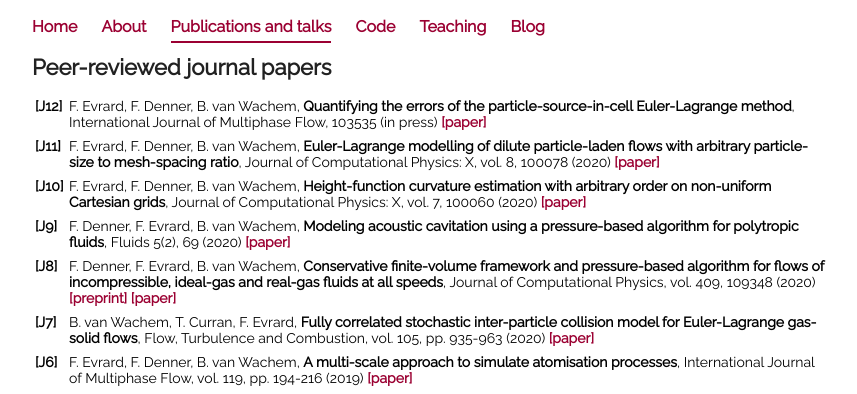
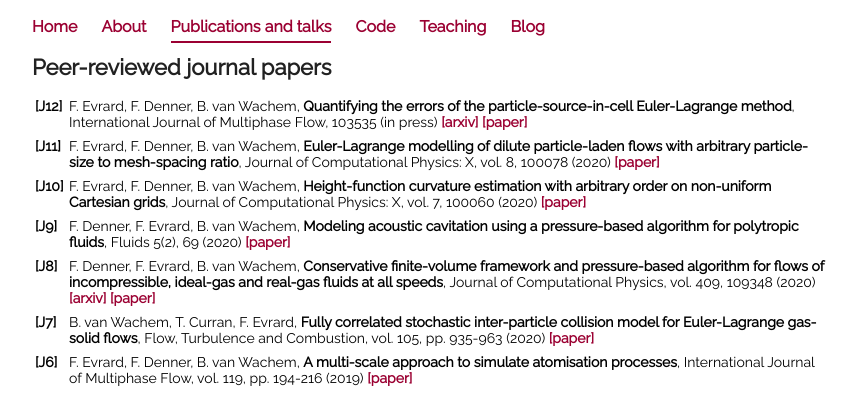
Before and after one commit to fabienevrard/fabienevrard.github.io, a Jekyll site: the page built from publications/index.html, in a window 1280 px wide. Shown: the top 394 px of the page, without its empty margins (208-1065 px from the left). Built offline with Jekyll 4.4.1, drawn with Linux system fonts in a browser that asks for light colours.

Commit message:
Update index.html

```diff
--- a/publications/index.html
+++ b/publications/index.html
@@ -10,7 +10,7 @@ title: Publications and talks
 		 <col width=95%>
 		 <tr>
 			 <td><b>[J12]</b></td>
-			 <td>F. Evrard, F. Denner, B. van Wachem, <b>Quantifying the errors of the particle-source-in-cell Euler-Lagrange method</b>, International Journal of Multiphase Flow, 103535 (in press) <b><a href="https://doi.org/10.1016/j.ijmultiphaseflow.2020.103535">[paper]</a></b></td>
+			 <td>F. Evrard, F. Denner, B. van Wachem, <b>Quantifying the errors of the particle-source-in-cell Euler-Lagrange method</b>, International Journal of Multiphase Flow, 103535 (in press) <b><a href="">[arxiv]</a> <a href="https://doi.org/10.1016/j.ijmultiphaseflow.2020.103535">[paper]</a></b></td>
 		 </tr>
 		 <tr><td></td><td></td></tr>
 		 <tr>
@@ -30,7 +30,7 @@ title: Publications and talks
 		 <tr><td></td><td></td></tr>
 		 <tr>
 			 <td><b>[J8]</b></td>
-			 <td>F. Denner, F. Evrard, B. van Wachem, <b>Conservative finite-volume framework and pressure-based algorithm for flows of incompressible, ideal-gas and real-gas fluids at all speeds</b>, Journal of Computational Physics, vol. 409, 109348 (2020) <b><a href="https://arxiv.org/abs/2002.10482">[preprint]</a></b> <b><a href="https://doi.org/10.1016/j.jcp.2020.109348">[paper]</a></b></td>
+			 <td>F. Denner, F. Evrard, B. van Wachem, <b>Conservative finite-volume framework and pressure-based algorithm for flows of incompressible, ideal-gas and real-gas fluids at all speeds</b>, Journal of Computational Physics, vol. 409, 109348 (2020) <b><a href="https://arxiv.org/abs/2002.10482">[arxiv]</a></b> <b><a href="https://doi.org/10.1016/j.jcp.2020.109348">[paper]</a></b></td>
 		 </tr>
 		 <tr><td></td><td></td></tr>
 		 <tr>
```
